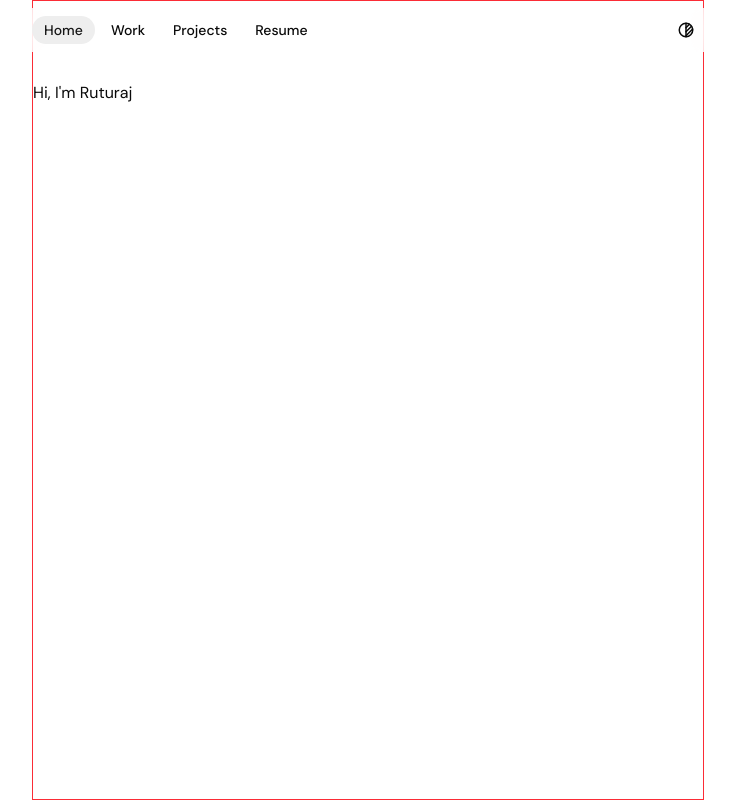
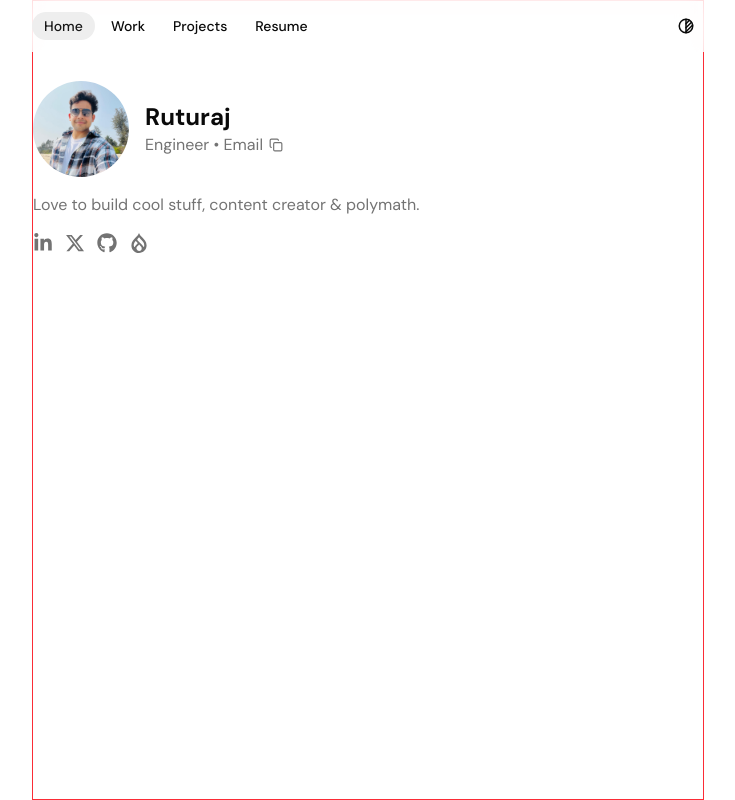
Before and after one commit to RChaubey16/portfolio-xyz, a Next.js app: page / in a window 1280 px wide. Shown: the whole page, without its empty margins (272-1007 px from the left). Built offline with nearby package versions, Linux system fonts and the light colour scheme.

Commit message:
feat: add 'Introduction' section

```diff
--- a/components/Navbar.tsx
+++ b/components/Navbar.tsx
@@ -16,8 +16,8 @@ const Navbar = () => {
   const pathname = usePathname();
 
   return (
-    <nav className="pointer-events-none fixed top-2 right-0 left-0 z-50 mx-auto max-w-2xl">
-      <div className="bg-background/80 border-border pointer-events-auto flex items-center justify-between gap-1 px-4 py-1 backdrop-blur-md transition-all md:px-0">
+    <nav className="pointer-events-none fixed top-0 right-0 left-0 z-50 mx-auto max-w-2xl">
+      <div className="bg-background/80 border-border pointer-events-auto flex items-center justify-between gap-1 px-4 py-2 backdrop-blur-md transition-all md:px-0">
         <div className="flex items-center gap-1">
           {links.map(({ href, label }) => (
             <Link
--- a/components/introduction/Intro.tsx
+++ b/components/introduction/Intro.tsx
@@ -1,7 +1,92 @@
+"use client";
+
+import Image from "next/image";
+import Link from "next/link";
+
+import { Check, Copy } from "lucide-react";
+import { useState } from "react";
+import { FaDrupal, FaGithub, FaLinkedinIn, FaXTwitter } from "react-icons/fa6";
+
 const Intro = () => {
+  const [copied, setCopied] = useState(false);
+
+  const copyEmail = () => {
+    navigator.clipboard.writeText("ruturajchaubey16@gmail.com");
+    setCopied(true);
+    setTimeout(() => setCopied(false), 2000);
+  };
+
   return (
-    <section className="mt-20">
-      <h1>Hi, I'm Ruturaj</h1>
+    <section className="mt-20 flex flex-col gap-4">
+      <div className="flex items-center gap-4">
+        <Image
+          src="/images/me.jpeg"
+          alt="Ruturaj"
+          width={80}
+          height={80}
+          className="h-24 w-24 rounded-full object-cover"
+        />
+        <div>
+          <h1 className="text-2xl font-bold">Ruturaj</h1>
+          <p className="text-muted-foreground flex items-center gap-1">
+            Engineer &bull; Email
+            <button
+              onClick={copyEmail}
+              className="text-muted-foreground hover:text-foreground ml-0.5 cursor-pointer transition-colors"
+              aria-label="Copy email"
+            >
+              {copied ? (
+                <Check className="h-3.5 w-3.5" />
+              ) : (
+                <Copy className="h-3.5 w-3.5" />
+              )}
+            </button>
+          </p>
+        </div>
+      </div>
+      <div>
+        <p className="text-muted-foreground">
+          Love to build cool stuff, content creator & polymath.
+        </p>
+      </div>
+      <div className="text-muted-foreground flex items-center gap-3">
+        <Link
+          href="https://linkedin.com"
+          target="_blank"
+          rel="noopener noreferrer"
+          aria-label="LinkedIn"
+          className="hover:text-foreground transition-colors"
+        >
+          <FaLinkedinIn className="h-5 w-5" />
+        </Link>
+        <Link
+          href="https://twitter.com"
+          target="_blank"
+          rel="noopener noreferrer"
+          aria-label="Twitter"
+          className="hover:text-foreground transition-colors"
+        >
+          <FaXTwitter className="h-5 w-5" />
+        </Link>
+        <Link
+          href="https://github.com"
+          target="_blank"
+          rel="noopener noreferrer"
+          aria-label="GitHub"
+          className="hover:text-foreground transition-colors"
+        >
+          <FaGithub className="h-5 w-5" />
+        </Link>
+        <Link
+          href="https://drupal.org"
+          target="_blank"
+          rel="noopener noreferrer"
+          aria-label="Drupal"
+          className="hover:text-foreground transition-colors"
+        >
+          <FaDrupal className="h-5 w-5" />
+        </Link>
+      </div>
     </section>
   );
 };
--- a/package.json
+++ b/package.json
@@ -31,6 +31,7 @@
     "react": "19.2.3",
     "react-dom": "19.2.3",
     "react-github-calendar": "^5.0.5",
+    "react-icons": "^5.6.0",
     "react-tooltip": "^5.30.0",
     "sanity": "^4.22.0",
     "styled-components": "6",
```
Also changed, not shown: 1 other file (tests, documents, lock files or other folders).
